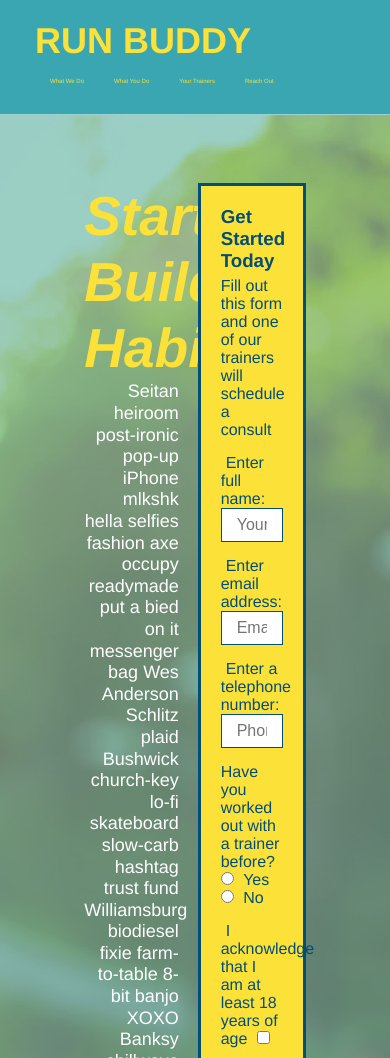
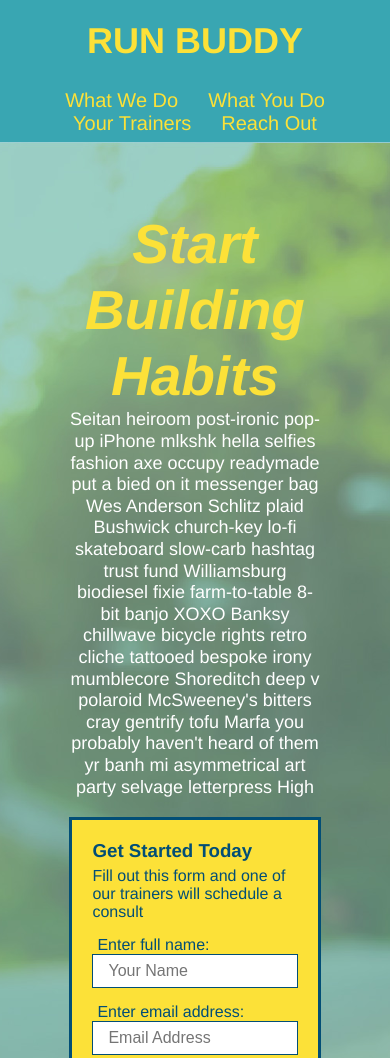
Before and after one commit to Itzamary/run-buddy, a plain HTML site: page index.html in a window 390 px wide. Shown: the top 1058 px of the page. Drawn offline with Linux system fonts and the light colour scheme.

Commit message:
added selectors and properties to the css rulesheet in the media query.

```diff
--- a/assets/css/style.css
+++ b/assets/css/style.css
@@ -388,7 +388,50 @@ footer a {
 
 /* MEDIA QUERY FOR SMALLER DESKTOP SCREENS AND SMALLER */
 @media screen and (max-width: 980px){
+    header {
+        padding-bottom: 0;
+        justify-content: center;
+    }
 
+    header h1{
+        width: 100%;
+        text-align: center;
+    }
+
+    header nav ul {
+        margin-top: 20px;
+        width: 100%;
+        justify-content: center;
+    }
+
+    header nav ul li a {
+        font-size: 20px;
+    }
+
+    footer h2, footer div {
+        text-align: center;
+        width: 100%;
+    }
+
+    .hero-cta, .hero-form {
+        width:100%;
+    }
+
+    .hero-cta {
+        text-align: center;
+    }
+
+    .section-title {
+        width: 80%;
+    }
+
+    .trainer {
+        flex: 0 70%;
+    }
+
+    .contact-info iframe {
+        flex: 1 100%;
+    }
 }
 
 /* MEDIA QUERY FOR TABLETS AND SMALLER */
```
